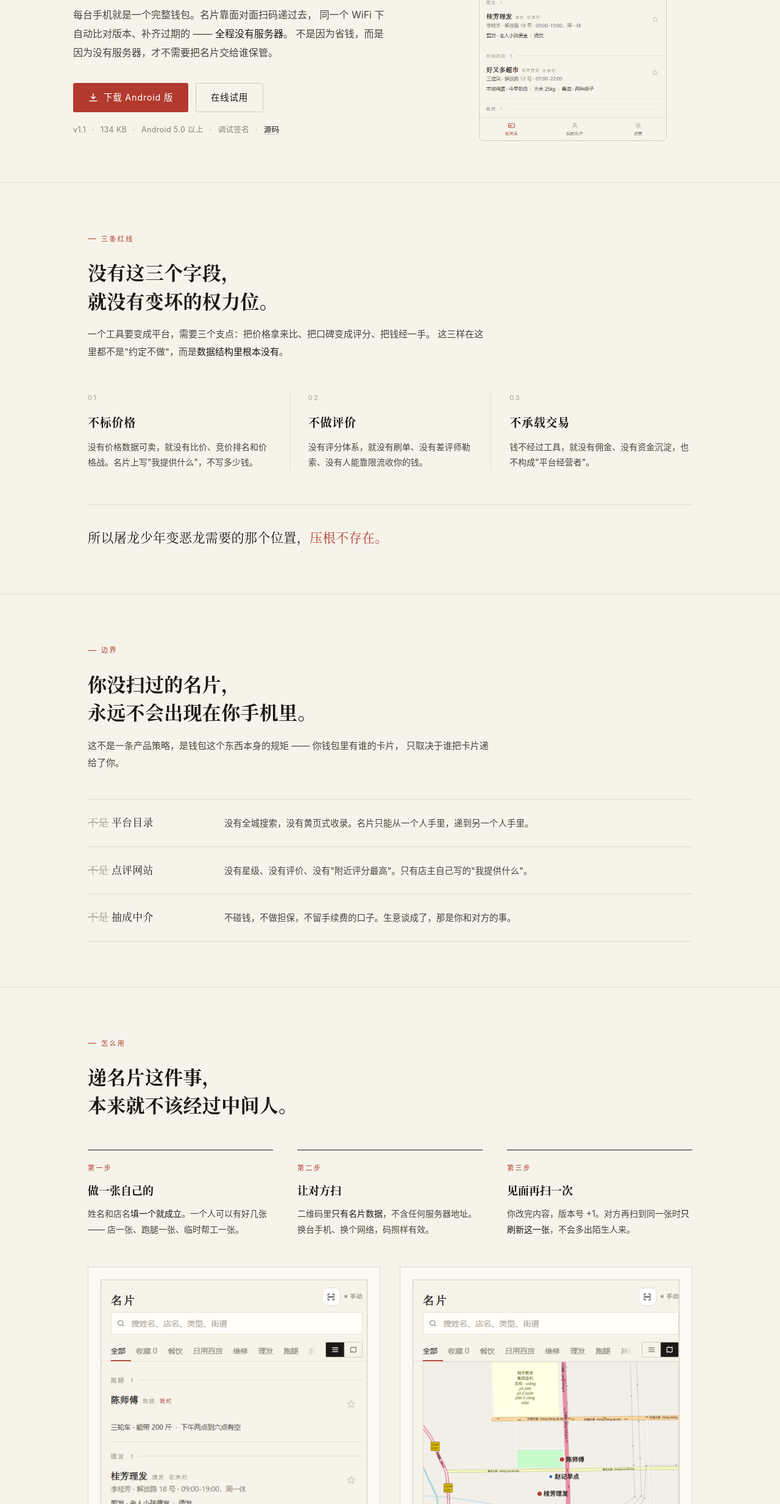
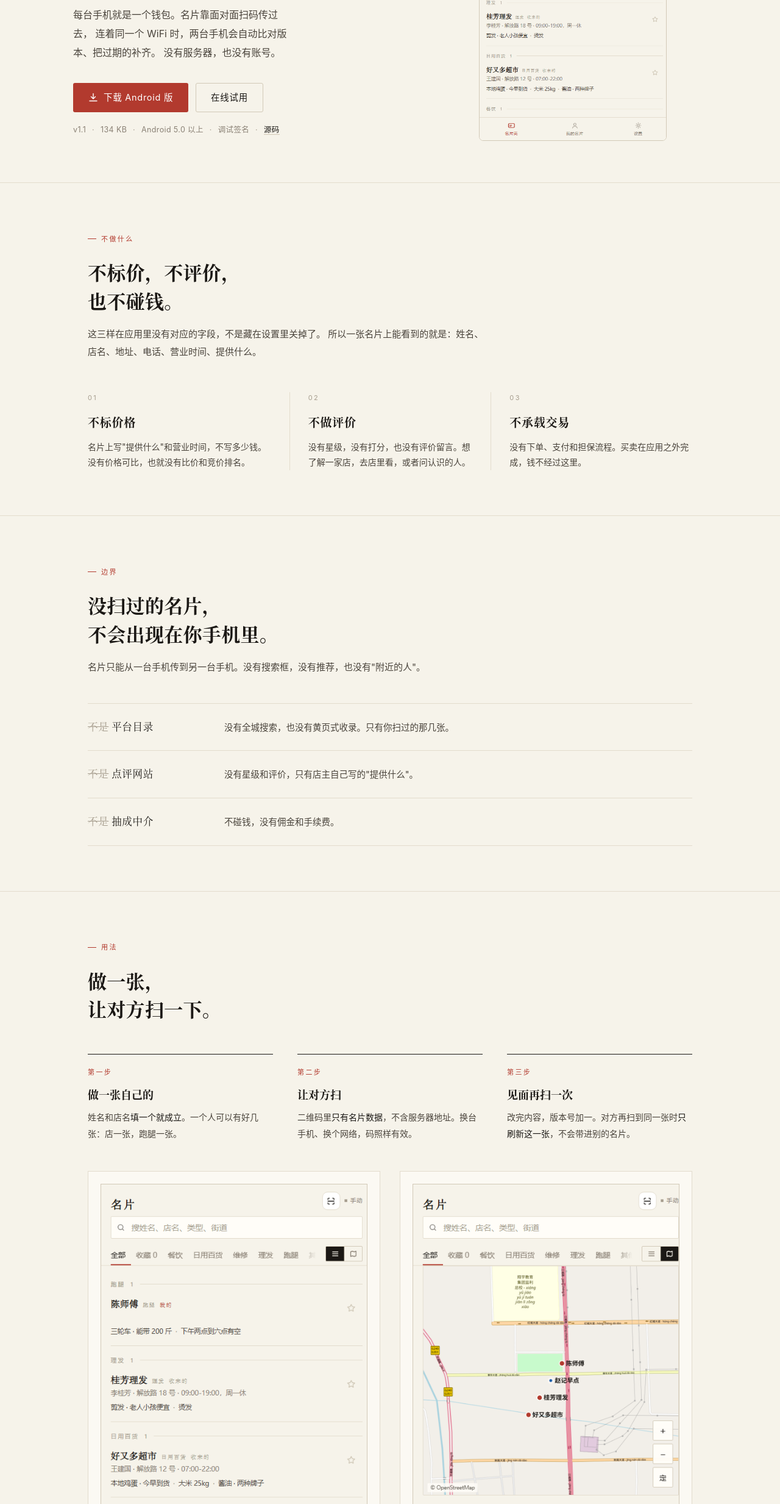
Before and after one commit to xuan195/cardlet, a plain HTML site: page site/index.html in a window 1280 px wide. Shown: the part 334-2800 px from the top of the page at 61% size. Drawn offline with Linux system fonts and the light colour scheme.

Commit message:
网站文案去掉自述式的设计解读，改回具体说明
- 删掉「所以屠龙少年变恶龙需要的那个位置，压根不存在」整段
- 删掉「不是因为省钱，而是因为」「这不是技术选型，是物理限制」
  「这不是一条产品策略」这类向读者解释设计动机的句子
- 章节标题从宣言改回功能：三条红线→不做什么，怎么用→用法，
  同步与下载的标题去掉对偶句式
- 三栏与边界的描述改成事实陈述，去掉「没有 X 就没有 Y」的排比
- 首屏正文 text-wrap:balance，避免末行只剩一两个字
- README 同步改掉同一句，以及「这是刻意设计的约束，不是限制」

```diff
--- a/site/index.html
+++ b/site/index.html
@@ -7,7 +7,7 @@
 <meta name="description" content="一个装在自己手机里的数字名片钱包。零服务器、零抽成，不标价、不评价、不承载交易。">
 <meta name="theme-color" content="#F6F3EA">
 <meta property="og:title" content="名片 Cardlet · 名片只递给你认识的人，不给平台">
-<meta property="og:description" content="每台手机就是一个完整钱包。名片靠面对面扫码递过去，同一个 WiFi 下自动比对版本 —— 全程没有服务器。">
+<meta property="og:description" content="每台手机就是一个钱包。名片靠面对面扫码传过去，连着同一个 WiFi 时自动比对版本。没有服务器，也没有账号。">
 <meta property="og:type" content="website">
 <link rel="icon" href="assets/icon-192.png">
 <style>
@@ -77,7 +77,7 @@
   h1 em{font-style:normal;color:var(--seal)}
   .lead{
     margin-top:26px;font-size:16px;line-height:1.95;color:var(--ink-2);
-    max-width:32em;
+    max-width:32em;text-wrap:balance;
   }
   .lead b{font-weight:500;color:var(--ink)}
   .actions{display:flex;flex-wrap:wrap;gap:12px;margin-top:34px}
@@ -116,7 +116,7 @@
     font-weight:600;line-height:1.5;letter-spacing:.01em;
     max-width:20em;
   }
-  .sub-lead{margin-top:18px;color:var(--ink-2);max-width:44em;line-height:1.9}
+  .sub-lead{margin-top:18px;color:var(--ink-2);max-width:44em;line-height:1.9;text-wrap:pretty}
   .sub-lead b{font-weight:500;color:var(--ink)}
 
   /* ---------------- 三条红线 ---------------- */
@@ -133,12 +133,6 @@
     letter-spacing:.04em;margin-bottom:12px;
   }
   .fence p{font-size:14px;color:var(--ink-2);line-height:1.85}
-  .creed{
-    margin-top:56px;padding-top:34px;border-top:1px solid var(--line);
-    font-family:var(--serif);font-size:clamp(17px,2.2vw,21px);
-    line-height:1.8;color:var(--ink);letter-spacing:.02em;
-  }
-  .creed span{color:var(--seal)}
 
   /* ---------------- 边界 ---------------- */
   .bounds{margin-top:44px;border-top:1px solid var(--line)}
@@ -258,8 +252,8 @@
   <div class="wrap bar">
     <div class="brand"><b>名片</b><span>Cardlet</span></div>
     <nav>
-      <a href="#redlines">红线</a>
-      <a href="#how">怎么用</a>
+      <a href="#redlines">不做什么</a>
+      <a href="#how">用法</a>
       <a href="#sync">同步</a>
       <a href="#download">下载</a>
       <a class="out" href="https://github.com/xuan195/cardlet" target="_blank" rel="noopener">GitHub</a>
@@ -275,9 +269,9 @@
       <span class="kicker">本地优先 · 零服务器 · MIT</span>
       <h1>名片只递给你<br>认识的人，<em>不给平台。</em></h1>
       <p class="lead">
-        每台手机就是一个完整钱包。名片靠面对面扫码递过去，
-        同一个 WiFi 下自动比对版本、补齐过期的 —— <b>全程没有服务器</b>。
-        不是因为省钱，而是因为没有服务器，才不需要把名片交给谁保管。
+        每台手机就是一个钱包。名片靠面对面扫码传过去，
+        连着同一个 WiFi 时，两台手机会自动比对版本、把过期的补齐。
+        没有服务器，也没有账号。
       </p>
       <div class="actions">
         <a class="btn btn-main" href="assets/cardlet.apk" download>
@@ -298,56 +292,53 @@
 
 <section id="redlines">
   <div class="wrap">
-    <span class="kicker">三条红线</span>
-    <h2>没有这三个字段，<br>就没有变坏的权力位。</h2>
+    <span class="kicker">不做什么</span>
+    <h2>不标价，不评价，<br>也不碰钱。</h2>
     <p class="sub-lead">
-      一个工具要变成平台，需要三个支点：把价格拿来比、把口碑变成评分、把钱经一手。
-      这三样在这里都不是"约定不做"，而是<b>数据结构里根本没有</b>。
+      这三样在应用里没有对应的字段，不是藏在设置里关掉了。
+      所以一张名片上能看到的就是：姓名、店名、地址、电话、营业时间、提供什么。
     </p>
 
     <div class="fence">
       <div>
         <span class="num">01</span>
         <h3>不标价格</h3>
-        <p>没有价格数据可卖，就没有比价、竞价排名和价格战。名片上写"我提供什么"，不写多少钱。</p>
+        <p>名片上写"提供什么"和营业时间，不写多少钱。没有价格可比，也就没有比价和竞价排名。</p>
       </div>
       <div>
         <span class="num">02</span>
         <h3>不做评价</h3>
-        <p>没有评分体系，就没有刷单、没有差评师勒索、没有人能靠限流收你的钱。</p>
+        <p>没有星级，没有打分，也没有评价留言。想了解一家店，去店里看，或者问认识的人。</p>
       </div>
       <div>
         <span class="num">03</span>
         <h3>不承载交易</h3>
-        <p>钱不经过工具，就没有佣金、没有资金沉淀，也不构成"平台经营者"。</p>
+        <p>没有下单、支付和担保流程。买卖在应用之外完成，钱不经过这里。</p>
       </div>
     </div>
-
-    <p class="creed">所以屠龙少年变恶龙需要的那个位置，<span>压根不存在。</span></p>
   </div>
 </section>
 
 <section>
   <div class="wrap">
     <span class="kicker">边界</span>
-    <h2>你没扫过的名片，<br>永远不会出现在你手机里。</h2>
+    <h2>没扫过的名片，<br>不会出现在你手机里。</h2>
     <p class="sub-lead">
-      这不是一条产品策略，是钱包这个东西本身的规矩 —— 你钱包里有谁的卡片，
-      只取决于谁把卡片递给了你。
+      名片只能从一台手机传到另一台手机。没有搜索框，没有推荐，也没有"附近的人"。
     </p>
 
     <dl class="bounds">
       <div class="bound">
         <dt><s>不是</s> 平台目录</dt>
-        <dd>没有全城搜索，没有黄页式收录。名片只能从一个人手里，递到另一个人手里。</dd>
+        <dd>没有全城搜索，也没有黄页式收录。只有你扫过的那几张。</dd>
       </div>
       <div class="bound">
         <dt><s>不是</s> 点评网站</dt>
-        <dd>没有星级、没有评价、没有"附近评分最高"。只有店主自己写的"我提供什么"。</dd>
+        <dd>没有星级和评价，只有店主自己写的"提供什么"。</dd>
       </div>
       <div class="bound">
         <dt><s>不是</s> 抽成中介</dt>
-        <dd>不碰钱，不做担保，不留手续费的口子。生意谈成了，那是你和对方的事。</dd>
+        <dd>不碰钱，没有佣金和手续费。</dd>
       </div>
     </dl>
   </div>
@@ -355,24 +346,24 @@
 
 <section id="how">
   <div class="wrap">
-    <span class="kicker">怎么用</span>
-    <h2>递名片这件事，<br>本来就不该经过中间人。</h2>
+    <span class="kicker">用法</span>
+    <h2>做一张，<br>让对方扫一下。</h2>
 
     <div class="steps">
       <div class="step">
         <span class="num">第一步</span>
         <h3>做一张自己的</h3>
-        <p>姓名和店名<b>填一个就成立</b>。一个人可以有好几张 —— 店一张、跑腿一张、临时帮工一张。</p>
+        <p>姓名和店名<b>填一个就成立</b>。一个人可以有好几张：店一张，跑腿一张。</p>
       </div>
       <div class="step">
         <span class="num">第二步</span>
         <h3>让对方扫</h3>
-        <p>二维码里<b>只有名片数据</b>，不含任何服务器地址。换台手机、换个网络，码照样有效。</p>
+        <p>二维码里<b>只有名片数据</b>，不含服务器地址。换台手机、换个网络，码照样有效。</p>
       </div>
       <div class="step">
         <span class="num">第三步</span>
         <h3>见面再扫一次</h3>
-        <p>你改完内容，版本号 +1。对方再扫到同一张时<b>只刷新这一张</b>，不会多出陌生人来。</p>
+        <p>改完内容，版本号加一。对方再扫到同一张时<b>只刷新这一张</b>，不会带进别的名片。</p>
       </div>
     </div>
 
@@ -383,7 +374,7 @@
       </figure>
       <figure class="plate">
         <img src="assets/screenshot-map.png" alt="地图模式：名片按位置落在地图上" width="500" height="700" loading="lazy">
-        <figcaption>地图模式 · 名片落在它该在的位置上，底图攒在手机里，断网也能看</figcaption>
+        <figcaption>地图模式 · 名片按地址落在地图上，底图存在手机里，断网也能看</figcaption>
       </figure>
     </div>
   </div>
@@ -392,33 +383,32 @@
 <section id="sync">
   <div class="wrap">
     <span class="kicker">同步</span>
-    <h2>没有服务器，<br>靠三条物理通道同步。</h2>
+    <h2>数据只走<br>这三条通道。</h2>
     <p class="sub-lead">
-      两台手机之间的数据只能通过这几条路过去。这不是技术选型，是物理限制 ——
-      没有共享网络，就没有通道。
+      没有服务器，两台手机之间就这三种传法。
     </p>
 
     <div class="lanes">
       <div class="lane">
         <h3>二维码</h3>
-        <p>一方屏幕、一方摄像头。码里只有名片数据，扫完直接进钱包。</p>
+        <p>一方屏幕、一方摄像头，扫完直接进钱包。</p>
         <span class="tag now">主力 · 只要一方配合</span>
       </div>
       <div class="lane">
         <h3>同一个 WiFi</h3>
-        <p>两台手机连同一个路由器、都开着应用，自动发现并只交换双方都持有的名片。</p>
+        <p>两台手机连同一个路由器、都开着应用，自动发现，只交换双方都有的名片。</p>
         <span class="tag now">自动 · 需双方都开着</span>
       </div>
       <div class="lane">
         <h3>转发一张图片</h3>
-        <p>把二维码截图发到微信，收到的人扫一下就收进手机。零基础设施的"广播"。</p>
-        <span class="tag">最实用 · 不需要见面</span>
+        <p>把二维码截图发到微信，收到的人扫一下就能收进手机。</p>
+        <span class="tag">不用见面</span>
       </div>
     </div>
 
     <p class="side-note">
-      自动同步默认是关的 —— 它要求两台手机连同一个 WiFi 且都开着应用，
-      一直开着只会白耗电。想刷新某个人的名片，还是见面扫一下最省事。
+      自动同步默认是关的。它要求两台手机连同一个 WiFi 且都开着应用，一直开着耗电。
+      想刷新某张名片，见面扫一下更快。
     </p>
   </div>
 </section>
@@ -426,7 +416,7 @@
 <section id="download">
   <div class="wrap">
     <span class="kicker">下载</span>
-    <h2>装在自己手机上，<br>而不是装在谁的服务器上。</h2>
+    <h2>下载 Android 安装包。</h2>
 
     <div class="dl">
       <div>
@@ -436,7 +426,7 @@
           <div>系统<b>Android 5.0+</b></div>
           <div>更新<b>2026-11-16</b></div>
         </div>
-        <p class="fine" style="margin-top:16px">不用注册，不要手机号，装上就能用。</p>
+        <p class="fine" style="margin-top:16px">不用注册，也不要手机号。</p>
       </div>
       <a class="btn btn-main" href="assets/cardlet.apk" download>
         <svg viewBox="0 0 16 16" fill="none" stroke="currentColor" stroke-width="1.4" stroke-linecap="round" stroke-linejoin="round" aria-hidden="true">
@@ -469,7 +459,7 @@
     <p class="side-note" style="margin-top:26px">
       不想装也可以先<a href="app/index.html?demo=1" style="color:var(--seal);border-bottom:1px solid var(--seal)">在浏览器里试用</a>。
       网页版预置了四张示例名片，名片夹、编辑、二维码都能用；
-      地图底图和自动同步需要服务端配合，网页版里会降级或不生效 —— 完整效果还是装在手机上。
+      地图底图和自动同步需要服务端配合，网页版里会降级或不生效。完整效果还是装在手机上。
     </p>
   </div>
 </section>
@@ -480,7 +470,7 @@
     <h2>源码在 GitHub，MIT 许可。</h2>
     <p class="sub-lead">
       服务端是纯 Python 标准库，一行依赖都不用装；界面是一个 HTML 加几个 JS 文件。
-      引擎还有一份 Python 参考实现，和 JS 版本双向互验签名 —— 两边算出来的结果必须一致。
+      引擎还有一份 Python 参考实现，和 JS 版本双向互验签名，两边算出来的结果必须一致。
     </p>
 
     <div class="stats">
```
Also changed, not shown: 1 other file.
